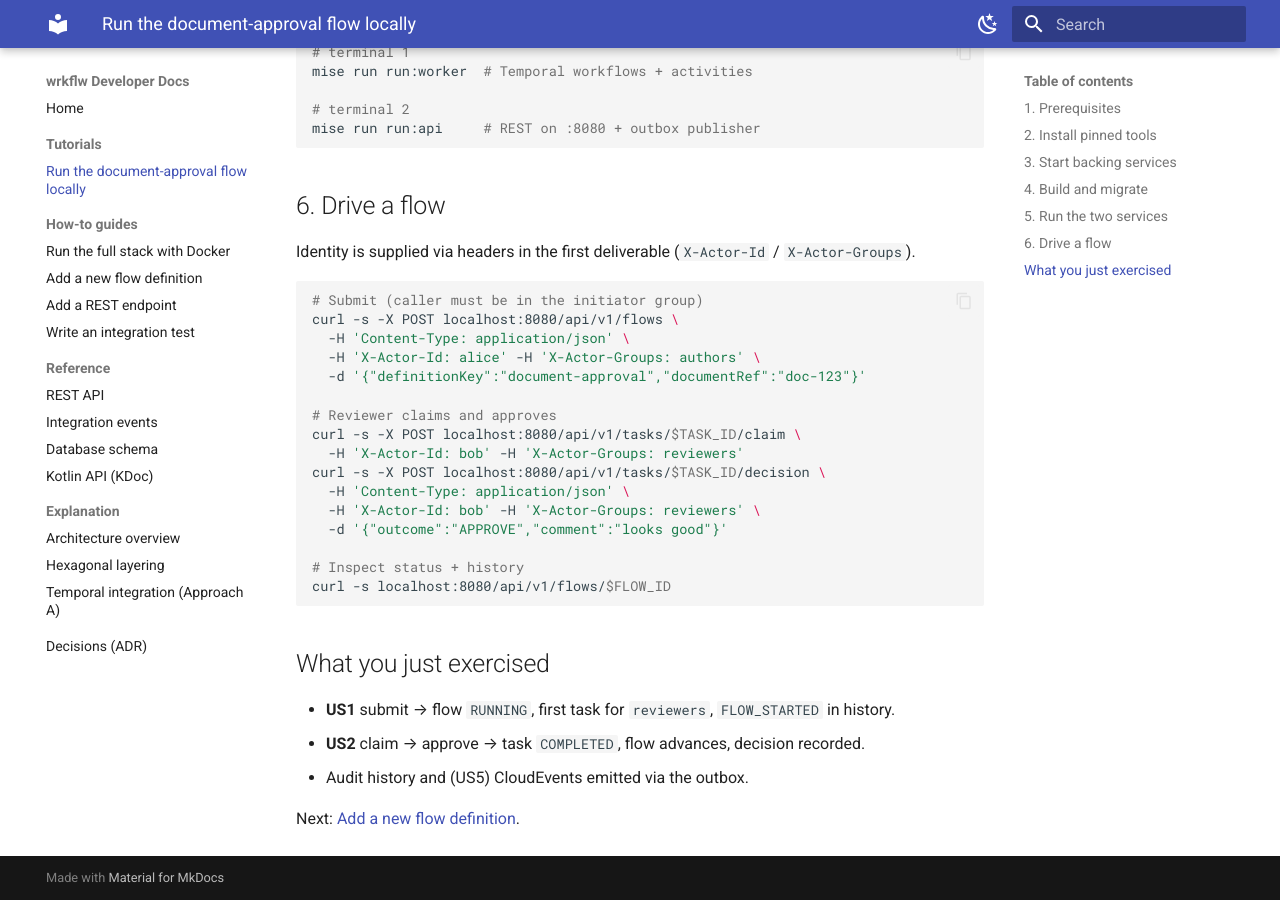
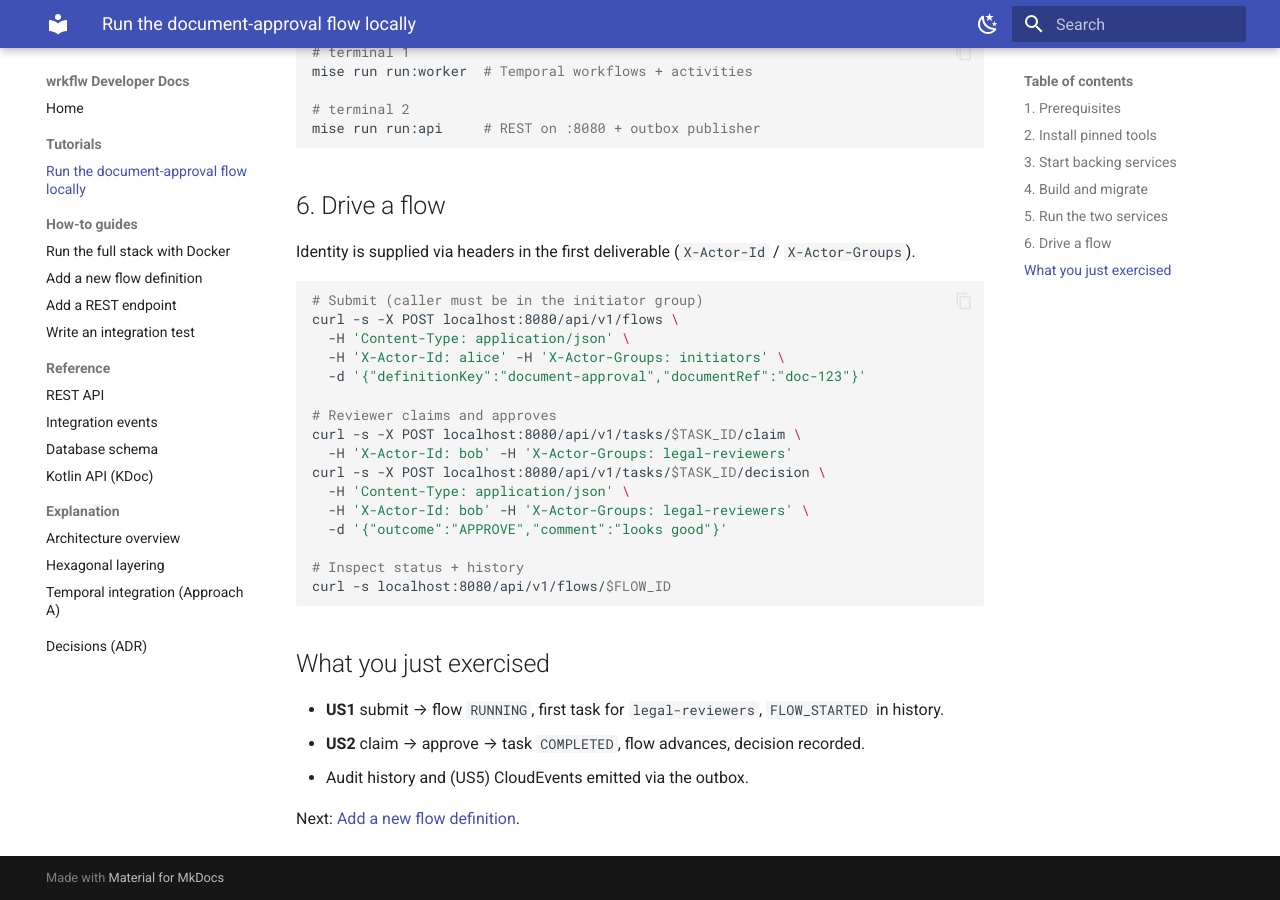
Before and after one commit to cpolzer/wrkflw, an MkDocs documentation site: the page built from docs/tutorials/run-locally.md, in a window 1280 px wide and 900 px high, scrolled down 1326 px. Built offline with MkDocs 1.6.1 and Material for MkDocs 9.7.7, drawn with Linux system fonts in a browser that asks for light colours; some of the changed text lies outside the part shown.

Commit message:
docs(tutorial): fix group names and mise install comment in run-locally
V3 migration renamed authors→initiators and reviewers→legal-reviewers;
update curl examples and the US1 summary line. Also correct the mise install
comment (uv, not python 3.12).

Entire-Checkpoint: d011c34bdced

```diff
--- a/docs/tutorials/run-locally.md
+++ b/docs/tutorials/run-locally.md
@@ -64,15 +64,15 @@ Identity is supplied via headers in the first deliverable (`X-Actor-Id` / `X-Act
 # Submit (caller must be in the initiator group)
 curl -s -X POST localhost:8080/api/v1/flows \
   -H 'Content-Type: application/json' \
-  -H 'X-Actor-Id: alice' -H 'X-Actor-Groups: authors' \
+  -H 'X-Actor-Id: alice' -H 'X-Actor-Groups: initiators' \
   -d '{"definitionKey":"document-approval","documentRef":"doc-123"}'
 
 # Reviewer claims and approves
 curl -s -X POST localhost:8080/api/v1/tasks/$TASK_ID/claim \
-  -H 'X-Actor-Id: bob' -H 'X-Actor-Groups: reviewers'
+  -H 'X-Actor-Id: bob' -H 'X-Actor-Groups: legal-reviewers'
 curl -s -X POST localhost:8080/api/v1/tasks/$TASK_ID/decision \
   -H 'Content-Type: application/json' \
-  -H 'X-Actor-Id: bob' -H 'X-Actor-Groups: reviewers' \
+  -H 'X-Actor-Id: bob' -H 'X-Actor-Groups: legal-reviewers' \
   -d '{"outcome":"APPROVE","comment":"looks good"}'
 
 # Inspect status + history
@@ -81,7 +81,7 @@ curl -s localhost:8080/api/v1/flows/$FLOW_ID
 
 ## What you just exercised
 
-- **US1** submit → flow `RUNNING`, first task for `reviewers`, `FLOW_STARTED` in history.
+- **US1** submit → flow `RUNNING`, first task for `legal-reviewers`, `FLOW_STARTED` in history.
 - **US2** claim → approve → task `COMPLETED`, flow advances, decision recorded.
 - Audit history and (US5) CloudEvents emitted via the outbox.
 
```
Also changed, not shown: other parts of docs/tutorials/run-locally.md (+1 -1 lines).
